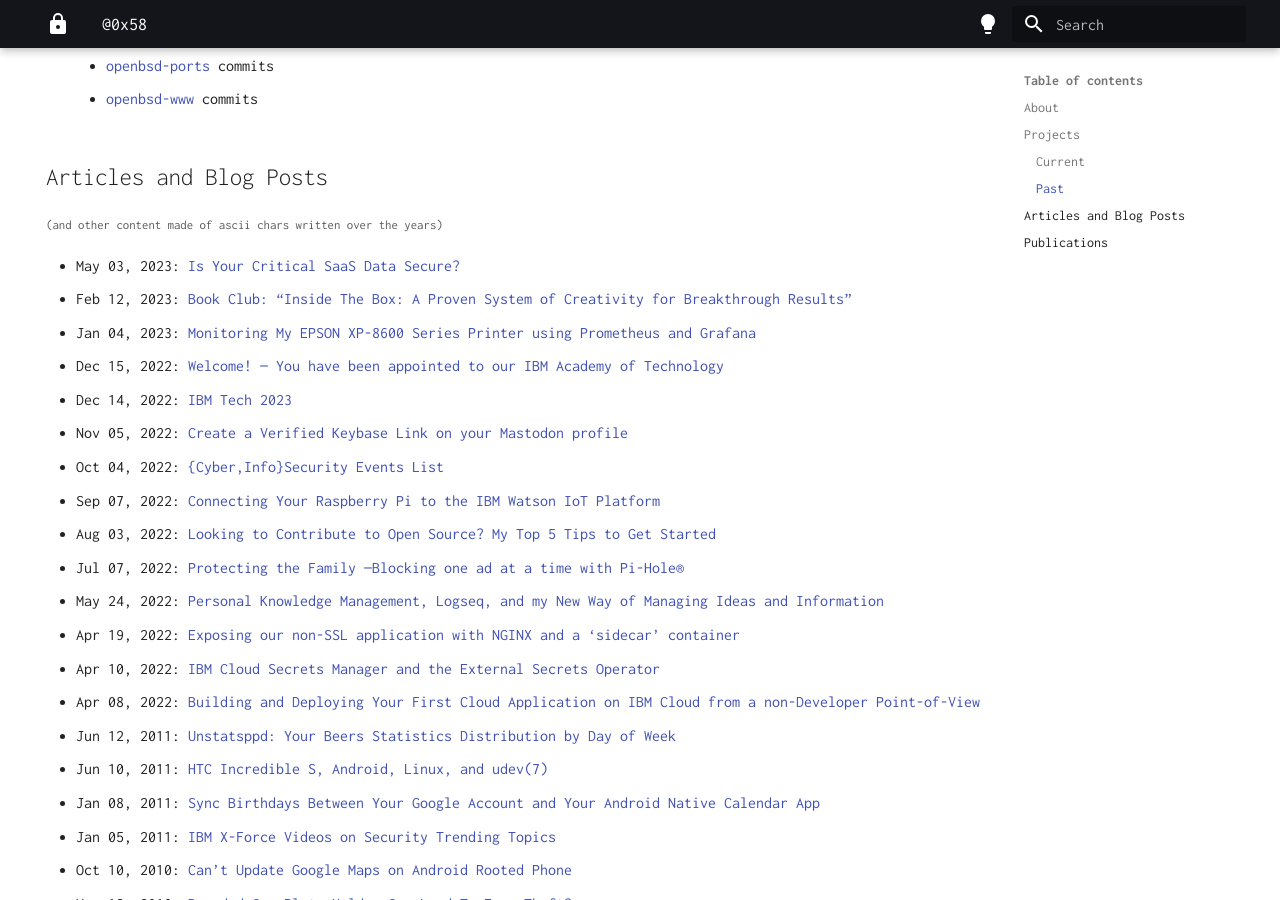
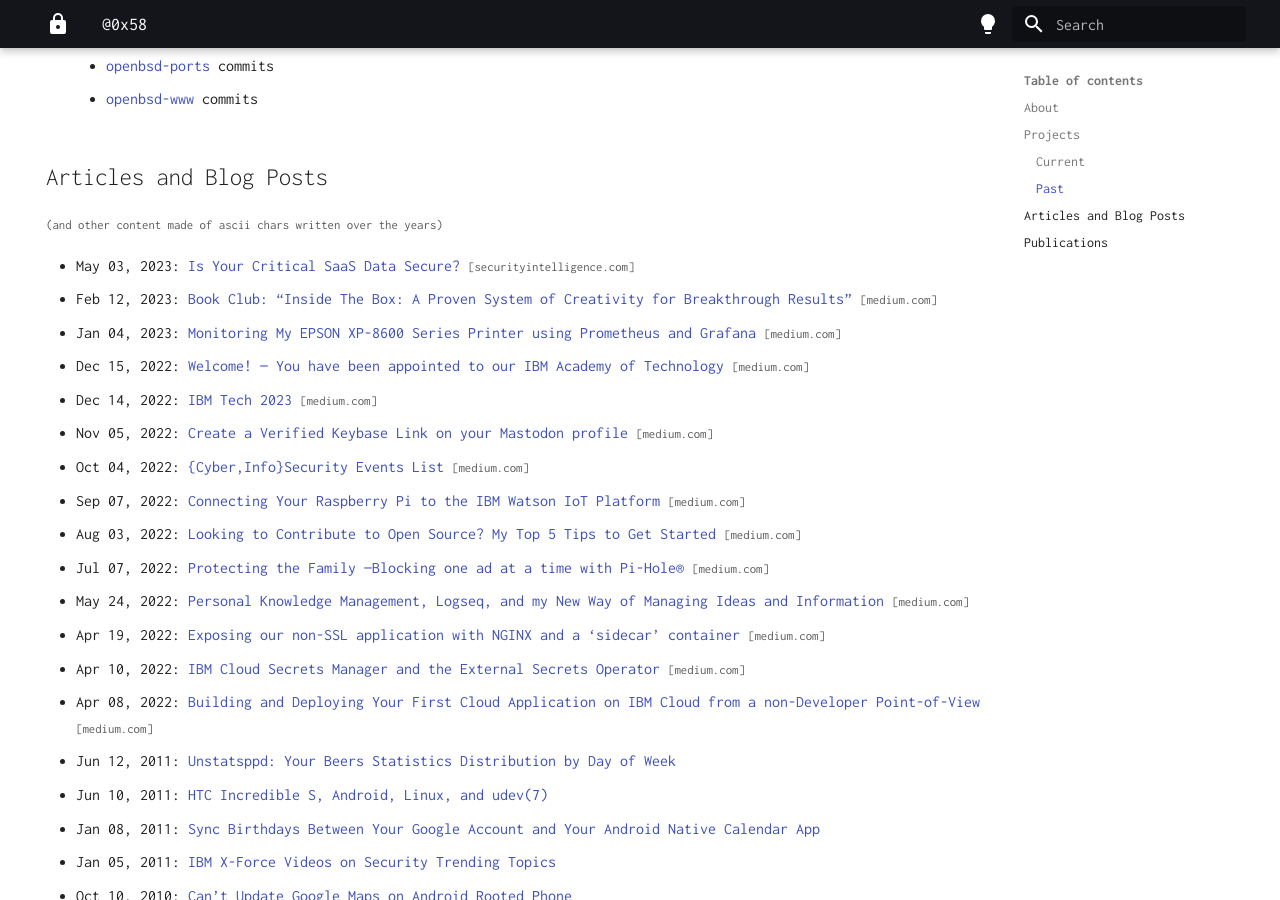
Before and after one commit to xsa/0x58.santolaria.net, an MkDocs documentation site: the page built from docs/index.md, in a window 1280 px wide and 900 px high, scrolled down 796 px. Built offline with MkDocs 1.6.1 and Material for MkDocs 9.7.7, drawn with Linux system fonts in a browser that asks for light colours; emoji names are drawn with the system emoji font.

```diff
--- a/docs/index.md
+++ b/docs/index.md
@@ -39,20 +39,20 @@
 ## Articles and Blog Posts
 <small>(and other content made of ascii chars written over the years)</small>
 
-- May 03, 2023: [Is Your Critical SaaS Data Secure?](https://securityintelligence.com/posts/is-your-critical-saas-data-secure/)
-- Feb 12, 2023: [Book Club: “Inside The Box: A Proven System of Creativity for Breakthrough Results”](https://0x58.medium.com/book-club-inside-the-box-a-proven-system-of-creativity-for-breakthrough-results-ac788a49b311)
-- Jan 04, 2023: [Monitoring My EPSON XP-8600 Series Printer using Prometheus and Grafana](https://0x58.medium.com/monitoring-my-epson-xp-8600-series-printer-using-prometheus-and-grafana-26d95f5d449d)
-- Dec 15, 2022: [Welcome! — You have been appointed to our IBM Academy of Technology](https://0x58.medium.com/welcome-you-have-been-appointed-to-our-ibm-academy-of-technology-6affff1c2bdc)
-- Dec 14, 2022: [IBM Tech 2023](https://0x58.medium.com/ibm-tech-2023-9e4f79731e67)
-- Nov 05, 2022: [Create a Verified Keybase Link on your Mastodon profile](https://0x58.medium.com/create-a-verified-keybase-link-on-your-mastodon-profile-218c17e5e28c)
-- Oct 04, 2022: [{Cyber,Info}Security Events List](https://0x58.medium.com/cyber-info-security-events-list-2650185762c1)
-- Sep 07, 2022: [Connecting Your Raspberry Pi to the IBM Watson IoT Platform](https://0x58.medium.com/connecting-your-raspberry-pi-to-the-ibm-watson-iot-platform-d0d0734cefe4)
-- Aug 03, 2022: [Looking to Contribute to Open Source? My Top 5 Tips to Get Started](https://0x58.medium.com/looking-to-contribute-to-open-source-my-top-5-tips-to-get-started-c9b769818b4b)
-- Jul 07, 2022: [Protecting the Family —Blocking one ad at a time with Pi-Hole®](https://0x58.medium.com/protecting-the-family-blocking-one-ad-at-a-time-with-pi-hole-6f89b17e0344)
-- May 24, 2022: [Personal Knowledge Management, Logseq, and my New Way of Managing Ideas and Information](https://0x58.medium.com/every-day-a-journal-page-is-automagically-created-for-you-so-youre-ready-to-roll-e126664af6b5)
-- Apr 19, 2022: [Exposing our non-SSL application with NGINX and a ‘sidecar’ container](https://0x58.medium.com/exposing-our-non-ssl-application-with-nginx-and-a-sidecar-container-ea3230d23a5)
-- Apr 10, 2022: [IBM Cloud Secrets Manager and the External Secrets Operator](https://0x58.medium.com/ibm-cloud-secrets-manager-and-the-external-secrets-operator-1c94234993b6)
-- Apr 08, 2022: [Building and Deploying Your First Cloud Application on IBM Cloud from a non-Developer Point-of-View](https://0x58.medium.com/building-and-deploying-your-first-cloud-application-on-ibm-cloud-from-a-non-developer-point-of-view-89905b9a24a1)
+- May 03, 2023: [Is Your Critical SaaS Data Secure?](https://securityintelligence.com/posts/is-your-critical-saas-data-secure/) <small>[securityintelligence.com]</small>
+- Feb 12, 2023: [Book Club: “Inside The Box: A Proven System of Creativity for Breakthrough Results”](https://0x58.medium.com/book-club-inside-the-box-a-proven-system-of-creativity-for-breakthrough-results-ac788a49b311) <small>[medium.com]</small>
+- Jan 04, 2023: [Monitoring My EPSON XP-8600 Series Printer using Prometheus and Grafana](https://0x58.medium.com/monitoring-my-epson-xp-8600-series-printer-using-prometheus-and-grafana-26d95f5d449d) <small>[medium.com]</small>
+- Dec 15, 2022: [Welcome! — You have been appointed to our IBM Academy of Technology](https://0x58.medium.com/welcome-you-have-been-appointed-to-our-ibm-academy-of-technology-6affff1c2bdc) <small>[medium.com]</small>
+- Dec 14, 2022: [IBM Tech 2023](https://0x58.medium.com/ibm-tech-2023-9e4f79731e67) <small>[medium.com]</small>
+- Nov 05, 2022: [Create a Verified Keybase Link on your Mastodon profile](https://0x58.medium.com/create-a-verified-keybase-link-on-your-mastodon-profile-218c17e5e28c) <small>[medium.com]</small>
+- Oct 04, 2022: [{Cyber,Info}Security Events List](https://0x58.medium.com/cyber-info-security-events-list-2650185762c1) <small>[medium.com]</small>
+- Sep 07, 2022: [Connecting Your Raspberry Pi to the IBM Watson IoT Platform](https://0x58.medium.com/connecting-your-raspberry-pi-to-the-ibm-watson-iot-platform-d0d0734cefe4) <small>[medium.com]</small>
+- Aug 03, 2022: [Looking to Contribute to Open Source? My Top 5 Tips to Get Started](https://0x58.medium.com/looking-to-contribute-to-open-source-my-top-5-tips-to-get-started-c9b769818b4b) <small>[medium.com]</small>
+- Jul 07, 2022: [Protecting the Family —Blocking one ad at a time with Pi-Hole®](https://0x58.medium.com/protecting-the-family-blocking-one-ad-at-a-time-with-pi-hole-6f89b17e0344) <small>[medium.com]</small>
+- May 24, 2022: [Personal Knowledge Management, Logseq, and my New Way of Managing Ideas and Information](https://0x58.medium.com/every-day-a-journal-page-is-automagically-created-for-you-so-youre-ready-to-roll-e126664af6b5) <small>[medium.com]</small>
+- Apr 19, 2022: [Exposing our non-SSL application with NGINX and a ‘sidecar’ container](https://0x58.medium.com/exposing-our-non-ssl-application-with-nginx-and-a-sidecar-container-ea3230d23a5) <small>[medium.com]</small>
+- Apr 10, 2022: [IBM Cloud Secrets Manager and the External Secrets Operator](https://0x58.medium.com/ibm-cloud-secrets-manager-and-the-external-secrets-operator-1c94234993b6) <small>[medium.com]</small>
+- Apr 08, 2022: [Building and Deploying Your First Cloud Application on IBM Cloud from a non-Developer Point-of-View](https://0x58.medium.com/building-and-deploying-your-first-cloud-application-on-ibm-cloud-from-a-non-developer-point-of-view-89905b9a24a1) <small>[medium.com]</small>
 - Jun 12, 2011: [Unstatsppd: Your Beers Statistics Distribution by Day of Week](articles/unstatsppd-your-beers-statistics.md)
 - Jun 10, 2011: [HTC Incredible S, Android, Linux, and udev(7)](articles/htc-incredible-s-android-linux-and-udev.md)
 - Jan 08, 2011: [Sync Birthdays Between Your Google Account and Your Android Native Calendar App](articles/sync-birthdays-between-your-google.md)
```
